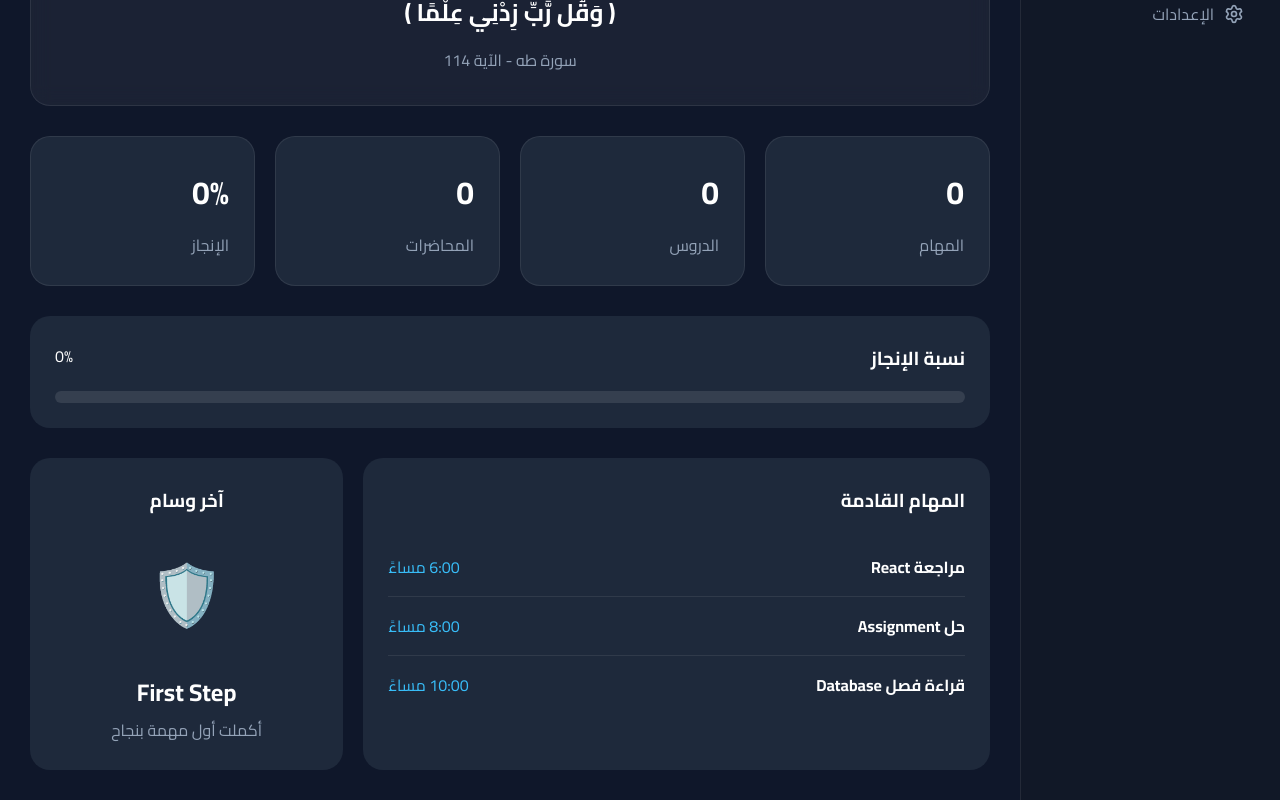
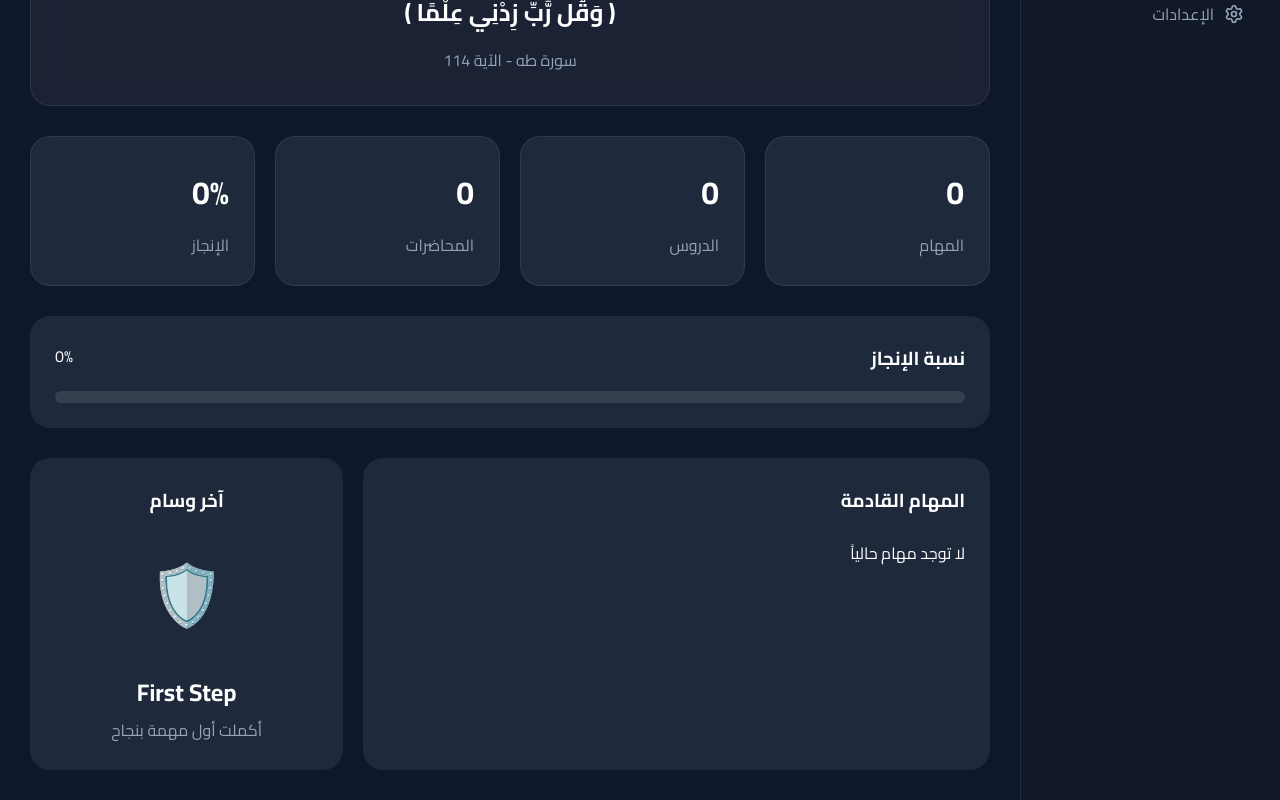
Before and after one commit to bt3762334-commits/study-shield, a React (Vite) app: page / in a window 1280 px wide. Shown: the part 449-1249 px from the top of the page. Built offline with nearby package versions, Linux system fonts and the light colour scheme.

Commit message:
Update UpcomingTasks.jsx

```diff
--- a/src/components/ui/UpcomingTasks.jsx
+++ b/src/components/ui/UpcomingTasks.jsx
@@ -1,35 +1,65 @@
+import { useEffect, useState } from "react";
+
+import {
+  getTasks
+} from "../../services/taskStorage";
+
 export default function UpcomingTasks() {
-  const tasks = [
-    {
-      title: "مراجعة React",
-      time: "6:00 مساءً"
-    },
-    {
-      title: "حل Assignment",
-      time: "8:00 مساءً"
-    },
-    {
-      title: "قراءة فصل Database",
-      time: "10:00 مساءً"
-    }
-  ];
+  const [tasks, setTasks] = useState([]);
+
+  useEffect(() => {
+    const allTasks = getTasks();
+
+    const upcoming = allTasks
+      .filter(task => !task.completed)
+      .slice(0, 5);
+
+    setTasks(upcoming);
+  }, []);
 
   return (
     <div className="dashboard-card">
       <h3>المهام القادمة</h3>
 
-      {tasks.map((task, index) => (
+      {tasks.length === 0 ? (
+        <p>
+          لا توجد مهام حالياً
+        </p>
+      ) : (
+        tasks.map(task => (
           <div
             className="task-item"
-          key={index}
+            key={task.id}
           >
             <div>
-            <h4>{task.title}</h4>
+
+              <h4>
+                {task.title}
+              </h4>
+
+              {task.date && (
+                <small>
+                  {task.date}
+                </small>
+              )}
+
             </div>
 
-          <span>{task.time}</span>
+            {task.priority && (
+              <span
+                className={`priority ${task.priority}`}
+              >
+                {task.priority === "high"
+                  ? "عالية"
+                  : task.priority === "medium"
+                  ? "متوسطة"
+                  : "منخفضة"}
+              </span>
+            )}
+
           </div>
-      ))}
+        ))
+      )}
     </div>
   );
 }
```
Lines whose indentation alone changed are shown as unchanged.
